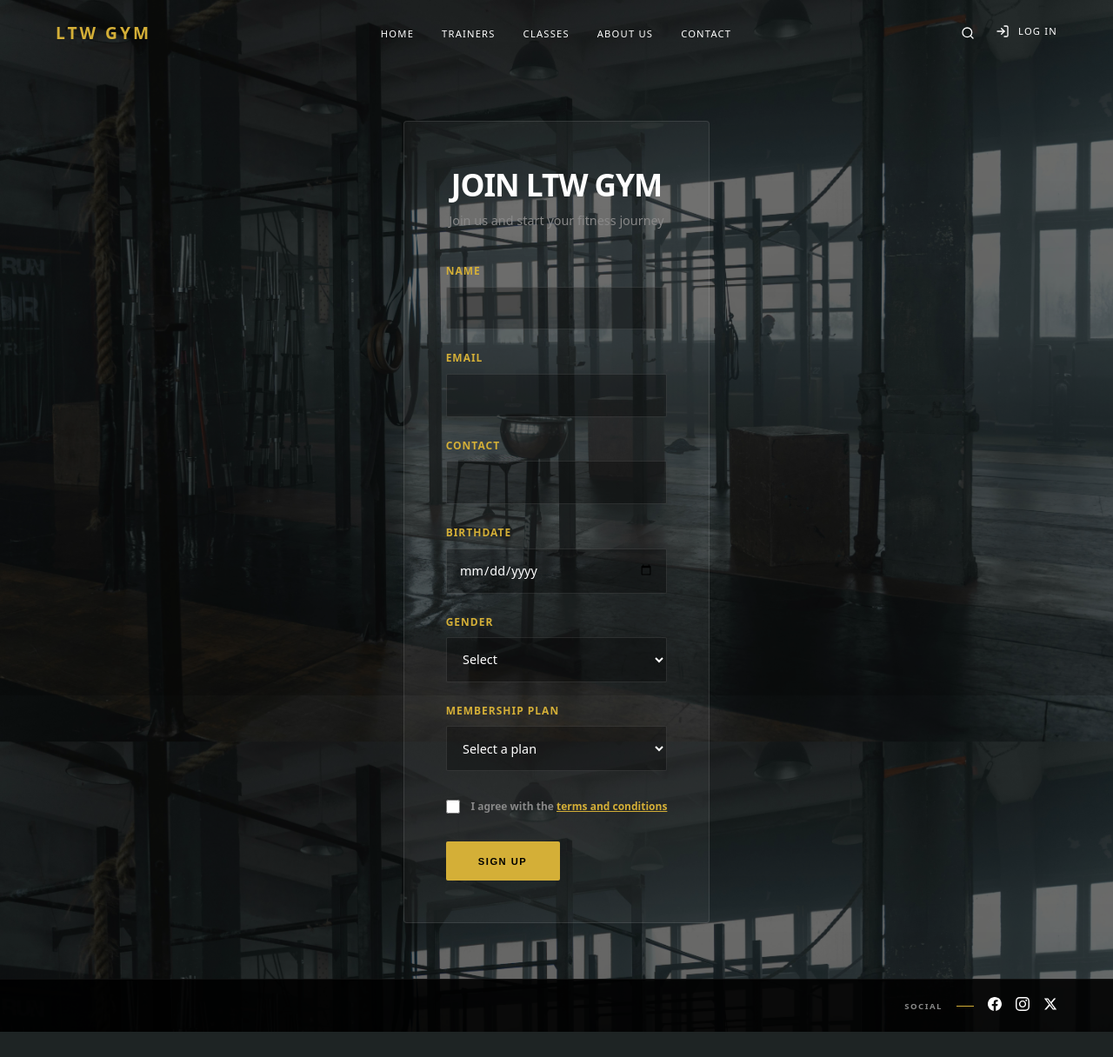
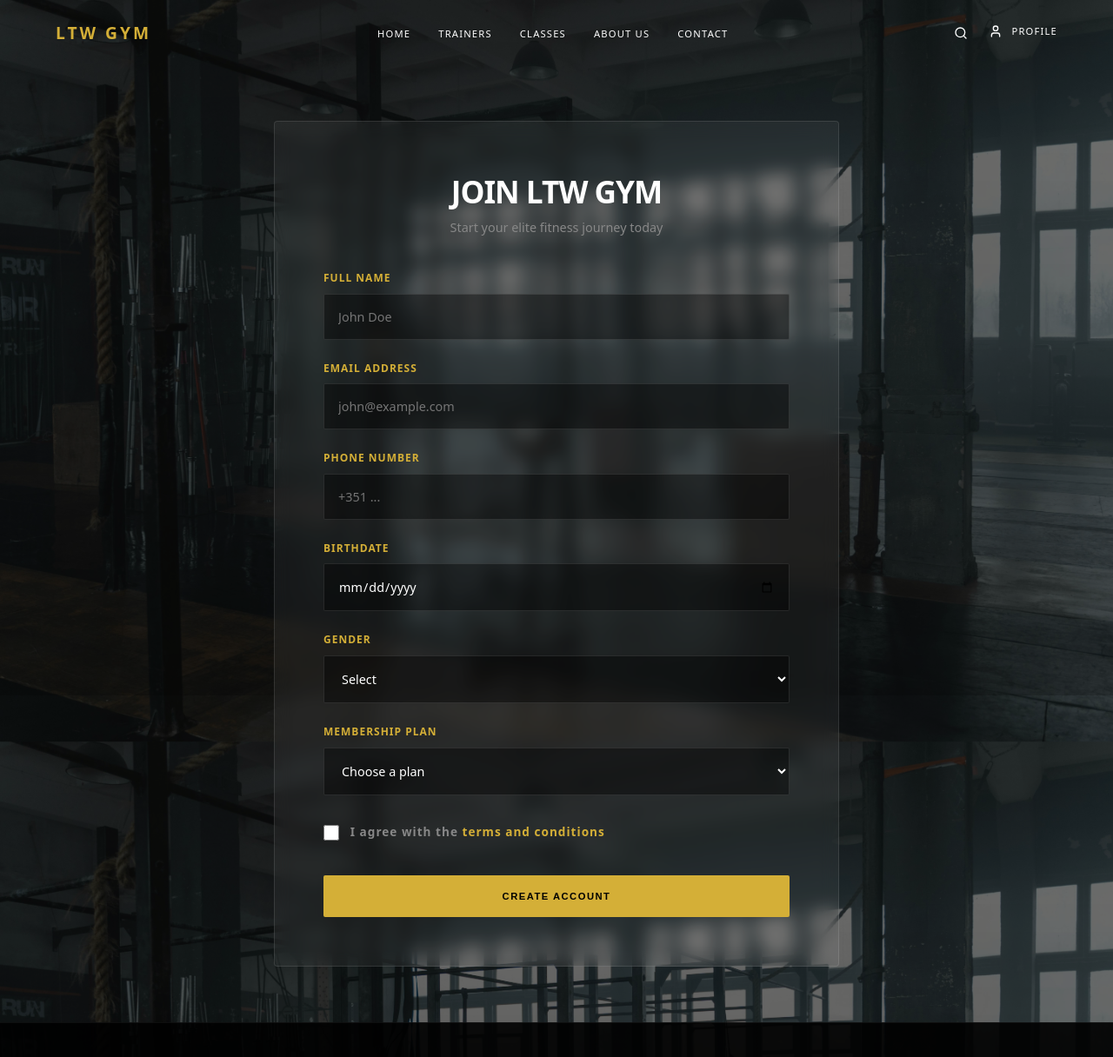
Before and after one commit to FEUP-LTW-2026/ltw-project-ltw03g06, a PHP site: page /signup.html in a window 1280 px wide. Shown: the whole page at 87% size. Before the commit the page ends 1187 px from the top, so only its background shows below. Run offline with PHP 8.4, Linux system fonts and the light colour scheme.

Commit message:
Added Profile page and redid some css

```diff
--- a/css/signup.css
+++ b/css/signup.css
@@ -1,11 +1,13 @@
 /* css/signup.css */
 
 .signup-container {
-    max-width: 550px;
+    width: 95%; /* Responsive width */
+    max-width: 650px; /* Matched to profile-card for consistency */
     margin: 4rem auto;
-    padding: 3rem;
-    background: rgba(255, 255, 255, 0.05); /* Matching trainer cards */
+    padding: 3.5rem;
+    background: rgba(255, 255, 255, 0.05);
     border: 1px solid rgba(255, 255, 255, 0.1);
+    backdrop-filter: blur(10px);
     border-radius: 4px;
 }
 
@@ -28,6 +30,7 @@
 
 .form-group {
     margin-bottom: 1.5rem;
+    text-align: left; /* Ensures all inputs and labels align left */
 }
 
 .form-group label {
@@ -37,15 +40,14 @@
     font-size: 0.75rem;
     text-transform: uppercase;
     letter-spacing: 1px;
-    color: var(--gold); /* Gold labels for premium feel */
+    color: var(--gold);
 }
 
-/* Dark themed inputs */
 .form-group input,
 .form-group select {
     width: 100%;
-    padding: 0.9rem;
-    background: rgba(0, 0, 0, 0.3);
+    padding: 1rem;
+    background: rgba(0, 0, 0, 0.4);
     border: 1px solid rgba(255, 255, 255, 0.1);
     border-radius: 2px;
     font-size: 0.9rem;
@@ -60,45 +62,65 @@
     border-color: var(--gold);
 }
 
+/* Checkbox Section - Fixed Alignment and Restored Yellow Links */
 .checkbox-group {
     display: flex;
-    align-items: center;
+    align-items: flex-start; /* Aligns box to the first line of text */
+    justify-content: flex-start; /* Forces group to the left */
     gap: 0.8rem;
     margin: 2rem 0;
 }
 
 .checkbox-group input[type="checkbox"] {
-    width: 16px;
-    height: 16px;
+    width: 18px;
+    height: 18px;
+    margin-top: 2px; /* Centers box with the first line of text */
     accent-color: var(--gold);
+    flex-shrink: 0; /* Prevents box from squishing */
+    cursor: pointer;
 }
 
 .checkbox-group label {
-    margin-bottom: 0;
     text-transform: none;
-    letter-spacing: 0;
+    font-size: 0.85rem;
     color: var(--text-muted);
+    line-height: 1.4;
+    cursor: pointer;
 }
 
+/* Terms and Conditions highlighted link */
 .checkbox-group label a {
     color: var(--gold);
-    text-decoration: underline;
+    text-decoration: none;
+    font-weight: 600;
+    transition: opacity var(--transition);
 }
 
-/* Submit button uses global .btn--gold styles */
-.btn-submit {
-    width: 100%;
-    border: none;
-    font-family: var(--font-main);
+.checkbox-group label a:hover {
+    text-decoration: underline;
+    opacity: 0.8;
 }
 
-.signup-container {
-    max-width: min(550px, calc(100% - 2rem));
+/* Full width button styling */
+.full-width-btn {
+    width: 100%;
+    display: flex;
+    justify-content: center;
+    align-items: center;
+    padding: 1rem;
+    font-weight: 700;
+    text-transform: uppercase;
 }
 
-@media (max-width: 650px) {
+/* Mobile Responsiveness - Prevents "Growing" logic */
+@media (max-width: 700px) {
     .signup-container {
-        padding: 2rem 1.25rem;
-        margin: 2rem 1rem;
+        padding: 2.5rem 1.5rem;
+        margin: 2rem auto;
+        /* Width stays at 95% from the top definition, ensuring it never grows wider than desktop */
+    }
+
+    .signup-form h1 {
+        font-size: 1.8rem;
     }
 }
--- a/css/trainers.css
+++ b/css/trainers.css
@@ -26,6 +26,7 @@
 .trainer-card {
     background: rgba(255, 255, 255, 0.05); /* Premium dark card tint */
     border: 1px solid rgba(255, 255, 255, 0.1);
+    backdrop-filter: blur(10px);
     padding: 30px;
     border-radius: 4px;
     display: flex;
--- a/signup.html
+++ b/signup.html
@@ -30,9 +30,9 @@
                     <svg class="nav-icon"><use href="assets/img/icons.svg#icon-search"></use></svg>
                 </button>
 
-                <a href="login.html" class="nav-link u-lift">
-                    <svg class="nav-icon"><use href="assets/img/icons.svg#icon-log-in"></use></svg>
-                    <span>LOG IN</span>
+                <a href="profile.html" class="nav-link u-lift">
+                    <svg class="nav-icon"><use href="assets/img/icons.svg#icon-user"></use></svg>
+                    <span>PROFILE</span>
                 </a>
             </div>
         </nav>
@@ -41,22 +41,22 @@
     <main class="signup-container">
         <div class="signup-form">
             <h1>Join LTW GYM</h1>
-            <p>Join us and start your fitness journey</p>
+            <p>Start your elite fitness journey today</p>
 
             <form action="#" method="post">
                 <div class="form-group">
-                    <label for="name">Name</label>
-                    <input type="text" id="name" name="name" required>
+                    <label for="name">Full Name</label>
+                    <input type="text" id="name" name="name" placeholder="John Doe" required>
                 </div>
 
                 <div class="form-group">
-                    <label for="email">Email</label>
-                    <input type="email" id="email" name="email" required>
+                    <label for="email">Email Address</label>
+                    <input type="email" id="email" name="email" placeholder="john@example.com" required>
                 </div>
 
                 <div class="form-group">
-                    <label for="phone">Contact</label>
-                    <input type="phone" id="phone" name="phone" required>
+                    <label for="phone">Phone Number</label>
+                    <input type="tel" id="phone" name="phone" placeholder="+351 ..." required>
                 </div>
 
                 <div class="form-group">
@@ -67,7 +67,7 @@
                 <div class="form-group">
                     <label for="gender">Gender</label>
                     <select id="gender" name="gender" required>
-                        <option value="">Select</option>
+                        <option value="" disabled selected>Select</option>
                         <option value="male">Male</option>
                         <option value="female">Female</option>
                         <option value="other">Other</option>
@@ -77,7 +77,7 @@
                 <div class="form-group">
                     <label for="plan">Membership Plan</label>
                     <select id="plan" name="plan" required>
-                        <option value="">Select a plan</option>
+                        <option value="" disabled selected>Choose a plan</option>
                         <option value="monthly">Monthly - €29.99</option>
                         <option value="quarterly">Quarterly - €79.99</option>
                         <option value="annual">Annual - €299.99</option>
@@ -89,35 +89,14 @@
                     <label for="terms">I agree with the <a href="#" target="_blank">terms and conditions</a></label>
                 </div>
 
-                <button type="submit" class="btn btn--gold u-lift">Sign Up</button>
+                <button type="submit" class="btn btn--gold u-lift full-width-btn">Create Account</button>
             </form>
         </div>
     </main>
 
     <footer>
-        <div class="footer-content">
-            <p>SOCIAL</p>
-            <div class="gold-line"></div>
-            <ul>
-                <li>
-                    <a href="#" class="u-lift" aria-label="Facebook">
-                        <svg class="social-icon"><use href="assets/img/icons.svg#icon-facebook"></use></svg>
-                    </a>
-                </li>
-                <li>
-                    <a href="#" class="u-lift" aria-label="Instagram">
-                        <svg class="social-icon"><use href="assets/img/icons.svg#icon-instagram"></use></svg>
-                    </a>
-                </li>
-                <li>
-                    <a href="#" class="u-lift" aria-label="X">
-                        <svg class="social-icon"><use href="assets/img/icons.svg#icon-x"></use></svg>
-                    </a>
-                </li>
-            </ul>
-        </div>
-    </footer>
+        </footer>
 
-<script src="js/nav.js" defer></script>
+    <script src="js/nav.js" defer></script>
 </body>
 </html>
```
Also changed, not shown: classes.html (+4 -3 lines), css/classes.css (+48 -139 lines), css/profile.css (added, +109 -0 lines), profile.html (added, +90 -0 lines), trainers.html (+4 -3 lines).
